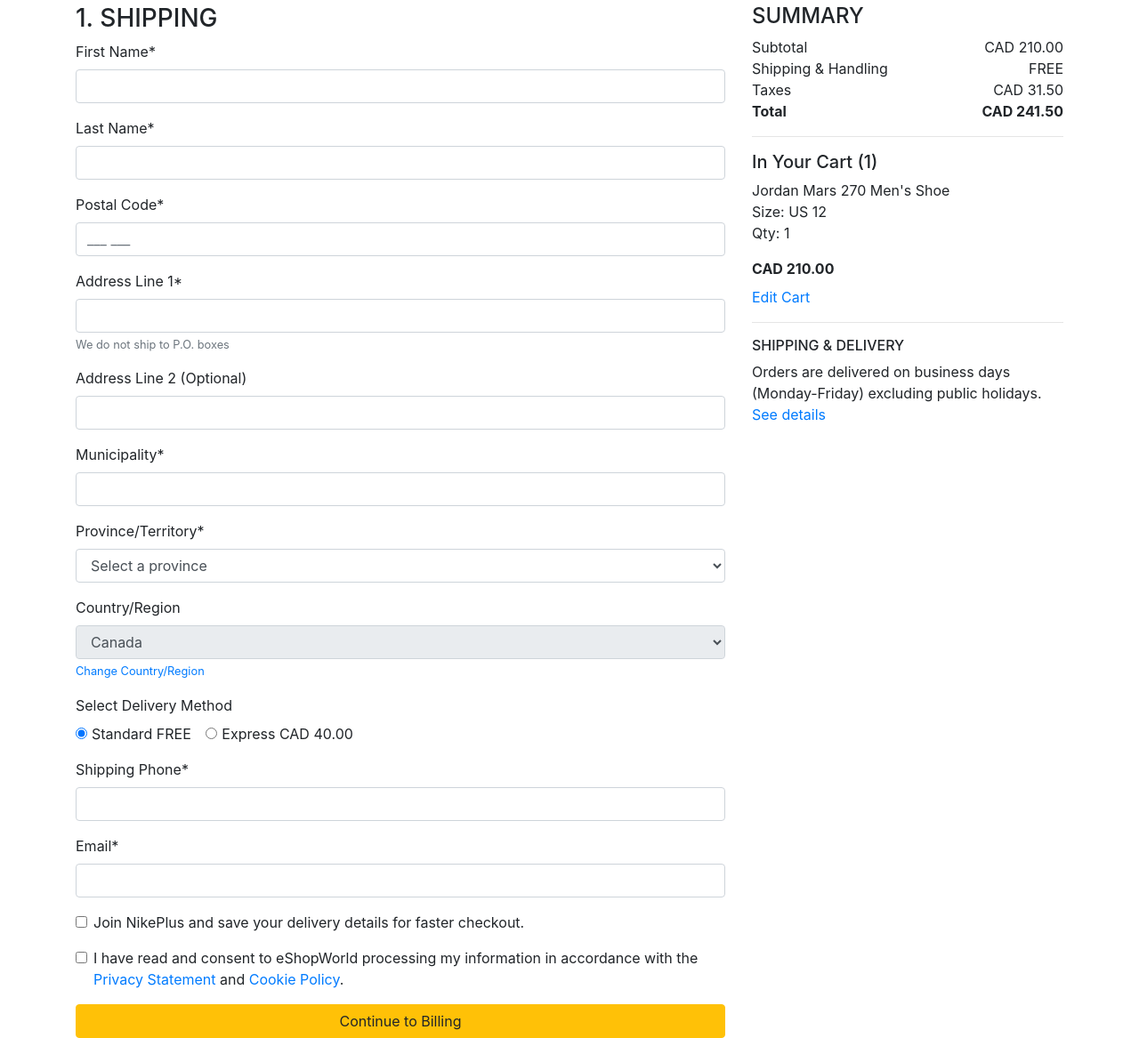
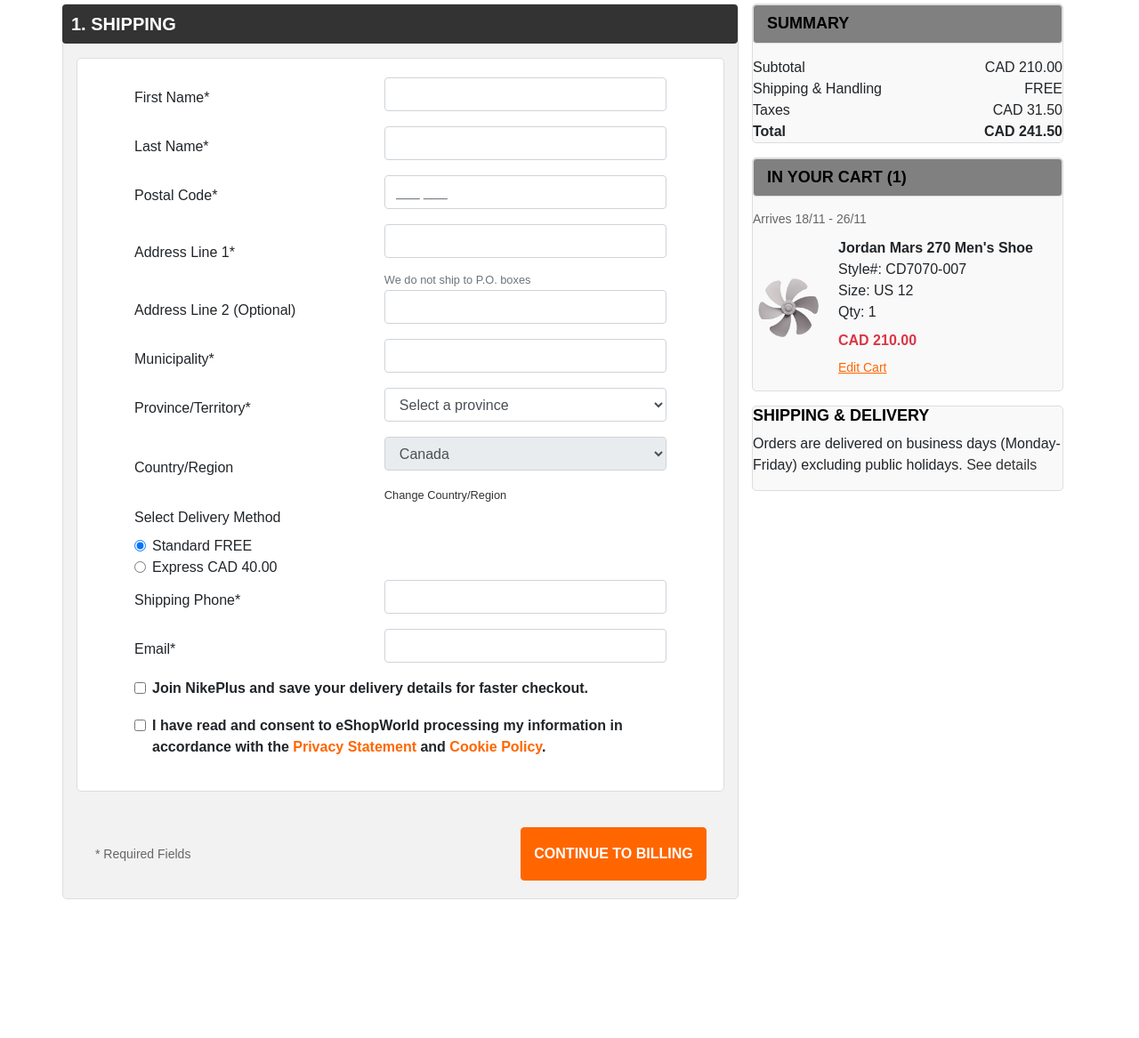
Before and after one commit to Leson-hello/TechStack2405, a plain HTML site: page buoi14checkout.html in a window 1280 px wide. Shown: the part 44-1211 px from the top of the page at 89% size. After the commit the page ends 1055 px from the top, so only its background shows below. Drawn offline with nearby package versions, Linux system fonts and the light colour scheme.

Commit message:
Initial commit

```diff
--- a/buoi14checkout.html
+++ b/buoi14checkout.html
@@ -1,92 +1,138 @@
 <!DOCTYPE html>
 <html lang="en">
+
 <head>
     <meta charset="UTF-8">
     <meta name="viewport" content="width=device-width, initial-scale=1.0">
     <title>Shipping Form</title>
     <link rel="stylesheet" href="https://maxcdn.bootstrapcdn.com/bootstrap/4.5.2/css/bootstrap.min.css">
-    <link rel="stylesheet" href="styles.css">
+    <link rel="stylesheet" href="css/checkout.css">
 </head>
+
 <body>
     <div class="container mt-5">
         <div class="row">
-            <div class="col-md-8">
-                <h3>1. SHIPPING</h3>
+            <div class="col-lg-8 col-md-10 mx-auto">
+                <h3 class="mb-3 row" id="shipping-header">1. SHIPPING</h3>
                 <form>
-                    <div class="form-group">
-                        <label for="firstName">First Name*</label>
-                        <input type="text" class="form-control" id="firstName" placeholder="">
-                    </div>
-                    <div class="form-group">
-                        <label for="lastName">Last Name*</label>
-                        <input type="text" class="form-control" id="lastName" placeholder="">
-                    </div>
-                    <div class="form-group">
-                        <label for="postalCode">Postal Code*</label>
-                        <input type="text" class="form-control" id="postalCode" placeholder="___ ___">
-                    </div>
-                    <div class="form-group">
-                        <label for="address1">Address Line 1*</label>
+                    <div class="container form-background">
+                        <table class="table-form">
+                            <tr>
+                                <td><label for="firstName">First Name*</label></td>
+                                <td><input type="text" class="form-control" id="firstName" placeholder=""></td>
+                            </tr>
+                            <tr>
+                                <td><label for="lastName">Last Name*</label></td>
+                                <td><input type="text" class="form-control" id="lastName" placeholder=""></td>
+                            </tr>
+                            <tr>
+                                <td><label for="postalCode">Postal Code*</label></td>
+                                <td><input type="text" class="form-control" id="postalCode" placeholder="___ ___"></td>
+                            </tr>
+                            <tr>
+                                <td><label for="address1">Address Line 1*</label></td>
+                                <td>
                                     <input type="text" class="form-control" id="address1" placeholder="">
                                     <small class="form-text text-muted">We do not ship to P.O. boxes</small>
-                    </div>
-                    <div class="form-group">
-                        <label for="address2">Address Line 2 (Optional)</label>
-                        <input type="text" class="form-control" id="address2" placeholder="">
-                    </div>
-                    <div class="form-group">
-                        <label for="municipality">Municipality*</label>
-                        <input type="text" class="form-control" id="municipality" placeholder="">
-                    </div>
-                    <div class="form-group">
-                        <label for="province">Province/Territory*</label>
+                                </td>
+                            </tr>
+                            <tr>
+                                <td><label for="address2">Address Line 2 (Optional)</label></td>
+                                <td><input type="text" class="form-control" id="address2" placeholder=""></td>
+                            </tr>
+                            <tr>
+                                <td><label for="municipality">Municipality*</label></td>
+                                <td><input type="text" class="form-control" id="municipality" placeholder=""></td>
+                            </tr>
+                            <tr>
+                                <td><label for="province">Province/Territory*</label></td>
+                                <td>
                                     <select class="form-control" id="province">
                                         <option>Select a province</option>
                                         <option>Province 1</option>
                                         <option>Province 2</option>
                                         <!-- Add more provinces as needed -->
                                     </select>
-                    </div>
-                    <div class="form-group">
-                        <label for="country">Country/Region</label>
+                                </td>
+                            </tr>
+                            <tr>
+                                <td><label for="country">Country/Region</label></td>
+                                <td>
                                     <select class="form-control" id="country" disabled>
                                         <option>Canada</option>
                                     </select>
                                     <a href="#" class="small">Change Country/Region</a>
-                    </div>
-                    <div class="form-group">
+                                </td>
+                            </tr>
+                            <tr>
+                                <td colspan="2">
                                     <label>Select Delivery Method</label><br>
-                        <div class="form-check form-check-inline">
-                            <input class="form-check-input" type="radio" name="deliveryMethod" id="standardDelivery" value="standard" checked>
+                                    <div class="form-check">
+                                        <input class="form-check-input" type="radio" name="deliveryMethod" id="standardDelivery" value="standard" checked="">
                                         <label class="form-check-label" for="standardDelivery">Standard FREE</label>
                                     </div>
-                        <div class="form-check form-check-inline">
+                                    <div class="form-check">
                                         <input class="form-check-input" type="radio" name="deliveryMethod" id="expressDelivery" value="express">
                                         <label class="form-check-label" for="expressDelivery">Express CAD 40.00</label>
                                     </div>
-                    </div>
-                    <div class="form-group">
-                        <label for="phone">Shipping Phone*</label>
-                        <input type="text" class="form-control" id="phone" placeholder="">
-                    </div>
-                    <div class="form-group">
-                        <label for="email">Email*</label>
-                        <input type="email" class="form-control" id="email" placeholder="">
-                    </div>
+                                </td>
+
+                            </tr>
+                            <tr>
+                                <td><label for="phone">Shipping Phone*</label></td>
+                                <td><input type="text" class="form-control" id="phone" placeholder=""></td>
+                            </tr>
+                            <tr>
+                                <td><label for="email">Email*</label></td>
+                                <td><input type="email" class="form-control" id="email" placeholder=""></td>
+                            </tr>
+                            <tr>
+                                <td colspan="2">
                                     <div class="form-group form-check">
                                         <input type="checkbox" class="form-check-input" id="saveInfo">
                                         <label class="form-check-label" for="saveInfo">Join NikePlus and save your delivery details for faster checkout.</label>
                                     </div>
+                                </td>
+                            </tr>
+                            <tr>
+                                <td colspan="2">
                                     <div class="form-group form-check">
                                         <input type="checkbox" class="form-check-input" id="consent">
                                         <label class="form-check-label" for="consent">I have read and consent to eShopWorld processing my information in accordance with the <a href="#">Privacy Statement</a> and <a href="#">Cookie Policy</a>.</label>
                                     </div>
-                    <button type="submit" class="btn btn-warning btn-block">Continue to Billing</button>
+                                </td>
+                            </tr>
+                        </table>
+
+
+                    </div>
+
+
+                    <!--  -->
+                    <nav class="container">
+                        <div class="container1">
+                            <div class="row justify-content-between align-items-center">
+                                <div class="col-6 d-flex align-items-center">
+                                    <span>* Required Fields</span>
+                                </div>
+                                <div class="col-4 mb-6">
+                                    <button type="submit" class="btn btn-warning btn-block" id="button">CONTINUE TO BILLING</button>
+                                </div>
+                            </div>
+                        </div>
+                    </nav>
+
+                        <!--  -->
                 </form>
+
             </div>
-            <div class="col-md-4">
+            <div class="col-lg-4 col-md-8 mx-auto">
+                <!-- Summary Section -->
                 <div class="summary-box">
-                    <h4>SUMMARY</h4>
+                    <div class="summary-header">
+                        <h5 class="summary-title">SUMMARY</h5>
+                    </div>
+                    <div class="summary-content">
                         <div class="d-flex justify-content-between">
                             <span>Subtotal</span>
                             <span>CAD 210.00</span>
@@ -103,20 +149,35 @@
                             <span>Total</span>
                             <span>CAD 241.50</span>
                         </div>
-                    <hr>
-                    <div>
-                        <h5>In Your Cart (1)</h5>
-                        <p>Jordan Mars 270 Men's Shoe<br>Size: US 12<br>Qty: 1</p>
-                        <span class="font-weight-bold">CAD 210.00</span>
-                        <a href="#" class="d-block mt-2">Edit Cart</a>
                     </div>
-                    <hr>
-                    <div>
-                        <h6>SHIPPING & DELIVERY</h6>
+                </div>
+
+                <!-- Cart Details Section -->
+                <div class="summary-box mt-3">
+                    <h5 class="summary-title">In Your Cart (1)</h5>
+                    <div class="arrival-info">Arrives 18/11 - 26/11</div>
+                    <div class="d-flex align-items-center cart-item">
+                        <img width="80" src="images/fan.png" alt="Jordan Mars 270 Men's Shoe" />
+                        <div class="ml-3">
+                            <p class="mb-0 item-name">Jordan Mars 270 Men's Shoe</p>
+                            <p class="mb-0">Style#: CD7070-007</p>
+                            <p class="mb-0">Size: US 12</p>
+                            <p class="mb-0">Qty: 1</p>
+                            <span class="font-weight-bold d-block mt-2 text-danger">CAD 210.00</span>
+                            <a href="#" class="d-block mt-2 edit-cart-link">Edit Cart</a>
+                        </div>
+                    </div>
+                </div>
+
+                <!-- Shipping & Delivery Section -->
+                <div class="summary-box mt-3">
+                    <h6 style="font-size: large; color:black; font-weight: bold;">SHIPPING & DELIVERY</h6>
                     <p>Orders are delivered on business days (Monday-Friday) excluding public holidays. <a href="#">See details</a></p>
                 </div>
             </div>
-            </div>
+
+
+
         </div>
     </div>
 
@@ -124,4 +185,5 @@
     <script src="https://cdn.jsdelivr.net/npm/@popperjs/core@2.9.2/dist/umd/popper.min.js"></script>
     <script src="https://maxcdn.bootstrapcdn.com/bootstrap/4.5.2/js/bootstrap.min.js"></script>
 </body>
+
 </html>
--- /dev/null
+++ b/css/checkout.css
@@ -0,0 +1,196 @@
+body {
+    font-family: Arial, sans-serif;
+}
+
+.summary-box {
+    padding: 20px;
+    border: 1px solid #ddd;
+    background-color: #f9f9f9;
+}
+
+.form-group label {
+    font-weight: bold;
+}
+
+.form-check-label a {
+    color: #ff6600;
+}
+
+.btn-warning {
+    background-color: #ff6600;
+    border-color: #ff6600;
+}
+
+.btn-warning:hover {
+    background-color: #cc5200;
+    border-color: #cc5200;
+}
+
+a {
+    color: #333;
+}
+
+a:hover {
+    text-decoration: underline;
+}
+
+#shipping-header {
+    background-color: #333; /* Dark gray or black background */
+    color: #fff; /* White text */
+    padding: 10px; /* Padding around the text */
+    margin: 0; /* Remove default margin */
+    font-weight: bold; /* Bold text */
+    font-size: 1.25rem; /* Slightly larger text */
+    border-radius: 4px; /* Rounded corners (optional) */
+}
+
+.table-form {
+    width: 100%;
+    max-width: 600px;
+    margin: auto;
+    border-spacing: 10px 15px; /* Adds space between rows and columns */
+}
+
+.form-control {
+    margin-bottom: 15px; /* Adds space below each input field */
+}
+
+.col-lg-8.col-md-10.mx-auto {
+    background-color: #f2f2f2; /* Light gray background */
+    border-radius: 5px; /* Rounded corners */
+    border: 1px solid #ddd; /* Light gray border */
+}
+
+.summary-box {
+    background-color: #ffffff; /* White background for summary box */
+    padding: 20px;
+    border: 1px solid #ddd; /* Light gray border for summary box */
+    border-radius: 5px; /* Rounded corners for summary box */
+}
+
+.form-container {
+    background-color: #ffffff; /* White background for form */
+    padding: 20px; /* Space between the form border and content */
+    border: 1px solid #ddd; /* Light gray border for form */
+    border-radius: 5px; /* Rounded corners for form */
+}
+
+.form-background {
+    background-color: #ffffff; /* White background */
+    padding: 20px; /* Space inside the border */
+    border-radius: 5px; /* Rounded corners */
+    border: 1px solid #ddd; /* Light gray border */
+}
+
+/* Custom container and row styling to match the desired layout */
+.container1 {
+    background-color: #f9f9f9; /* Background color to match form section */
+    padding: 20px; /* Padding to ensure spacing */
+    margin-left: -14px;
+    margin-right: -15px;
+    background-color: #f2f2f2;
+}
+
+.container1 .row {
+    display: flex;
+    justify-content: space-between;
+    align-items: center; /* Align items at the same level */
+    margin-top: 20px; /* Space at the top to match the example image */
+}
+
+.container1 .col-6 {
+    display: flex;
+    align-items: center;
+    font-size: 14px; /* Smaller font size for "* Required Fields" */
+    color: #666; /* Gray color to match the label style */
+}
+
+.container1 .col-4 {
+    display: flex;
+    right: 0;
+    justify-content: center; /* Center the button horizontally */
+    margin-top: 0;
+}
+
+
+.container1 .col-4 .btn {
+    padding: 17px 5px;
+    font-size: 16px; /* Button font size */
+    font-weight: bold;
+    text-transform: uppercase; /* Uppercase text for button */
+    background-color: #ff6600; /* Button background color */
+    border-color: #ff6600; /* Button border color */
+    color: #fff; /* Button text color */
+}
+
+.container1 .col-4 .btn:hover {
+    background-color: #cc5200; /* Hover background color */
+    border-color: #cc5200; /* Hover border color */
+}
+.summary-box {
+    background-color: #f9f9f9; /* Light gray background */
+    padding: 0px;
+    border: 1px solid #ddd;
+    border-radius: 5px; /* Rounded corners */
+}
+
+.summary-title {
+    font-weight: bold;
+    font-size: 18px;
+    color: black;
+    background-color: gray; /* Light gray background color */
+    margin-bottom: 15px;
+    padding: 10px 15px; /* Padding all around */
+    border-radius: 4px; /* Rounded corners */
+    border: 1px solid #ddd; /* Bottom, left, and right borders */
+    text-transform: uppercase; /* Make text uppercase */
+}
+
+
+.summary-content {
+    font-size: 16px;
+}
+
+.arrival-info {
+    color: #666;
+    font-size: 14px;
+    margin-bottom: 10px;
+}
+
+
+
+.cart-item {
+    margin-bottom: 15px;
+}
+
+.item-name {
+    font-weight: bold;
+}
+
+.edit-cart-link {
+    color: #ff6600; /* Orange color */
+    text-decoration: underline;
+    font-size: 14px;
+}
+
+.shipping-info h6 {
+    font-weight: bold;
+    font-size: 14px;
+    margin-bottom: 5px;
+}
+
+.shipping-info p {
+    font-size: 14px;
+    color: #333;
+}
+
+.shipping-info a {
+    color: #ff6600; /* Orange color */
+    text-decoration: underline;
+}
+
+
+#shipping-header {
+    margin-right: -15px;
+    margin-left: -16px;
+}
```
Also changed, not shown: buoi14html_CartShop.html (+1 -1 lines). Lines whose indentation alone changed are shown as unchanged.
